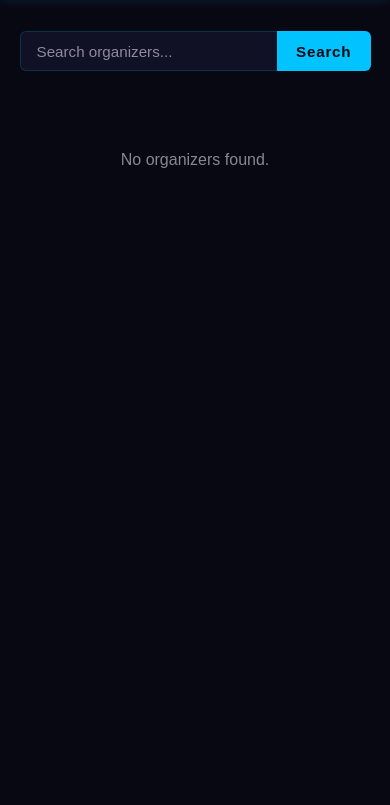
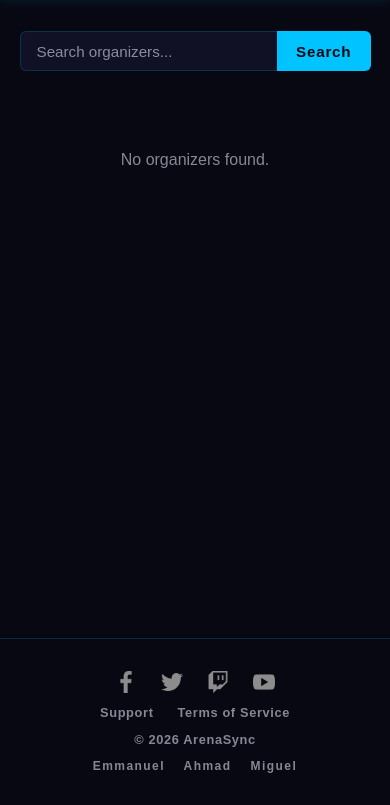
Before and after one commit to ayjay-9/ArenaSync, a PHP site: page /php/organizers.php in a window 390 px wide. Shown: the part 39-844 px from the top of the page. Run offline with PHP 8.4, Linux system fonts and the light colour scheme; the visitor is signed in with stand-in values (Sample User, id 1); data that the repository does not hold is empty; a stand-in replaces the project's code that opens the database connection.

Commit message:
Add footer to attendees organisers view and hamburger logic to organisers page

```diff
--- a/css/organizers.css
+++ b/css/organizers.css
@@ -15,6 +15,10 @@ body {
     flex-direction: column;
     min-height: 100vh;
     width: 100%;
+}
+
+main {
+    flex: 1;
 }
 
 /* ── Search form ───────────────────────────────── */
--- /dev/null
+++ b/js/main.js
@@ -0,0 +1,13 @@
+'use strict';
+
+document.addEventListener('DOMContentLoaded', () => {
+    const hamburger = document.getElementById('hamburger');
+    const navLinks  = document.getElementById('nav-links');
+
+    if (hamburger && navLinks) {
+        hamburger.addEventListener('click', () => {
+            navLinks.classList.toggle('show');
+            hamburger.classList.toggle('active');
+        });
+    }
+});
--- a/php/organizers.php
+++ b/php/organizers.php
@@ -109,6 +109,21 @@
             <?php endif; ?>
         </main>
 
+        <footer id="footer">
+            <div class="footer-socials">
+                <a href="#" aria-label="Facebook"><img src="../icons/facebook-app-symbol.png" class="footer-icon" alt="Facebook"></a>
+                <a href="#" aria-label="Twitter"><img src="../icons/twitter-black-shape.png" class="footer-icon" alt="Twitter"></a>
+                <a href="#" aria-label="Twitch"><img src="../icons/twitch.png" class="footer-icon" alt="Twitch"></a>
+                <a href="#" aria-label="YouTube"><img src="../icons/youtube.png" class="footer-icon" alt="YouTube"></a>
+            </div>
+            <div class="footer-links">
+                <a href="./support.php" class="footer-link">Support</a>
+                <a href="#" class="footer-link">Terms of Service</a>
+            </div>
+            <p>&copy; 2026 ArenaSync</p>
+            <p class="footer-credits">Emmanuel &nbsp;&nbsp; Ahmad &nbsp;&nbsp; Miguel</p>
+        </footer>
     </div>
+    <script src="../js/main.js"></script>
 </body>
 </html>
```
